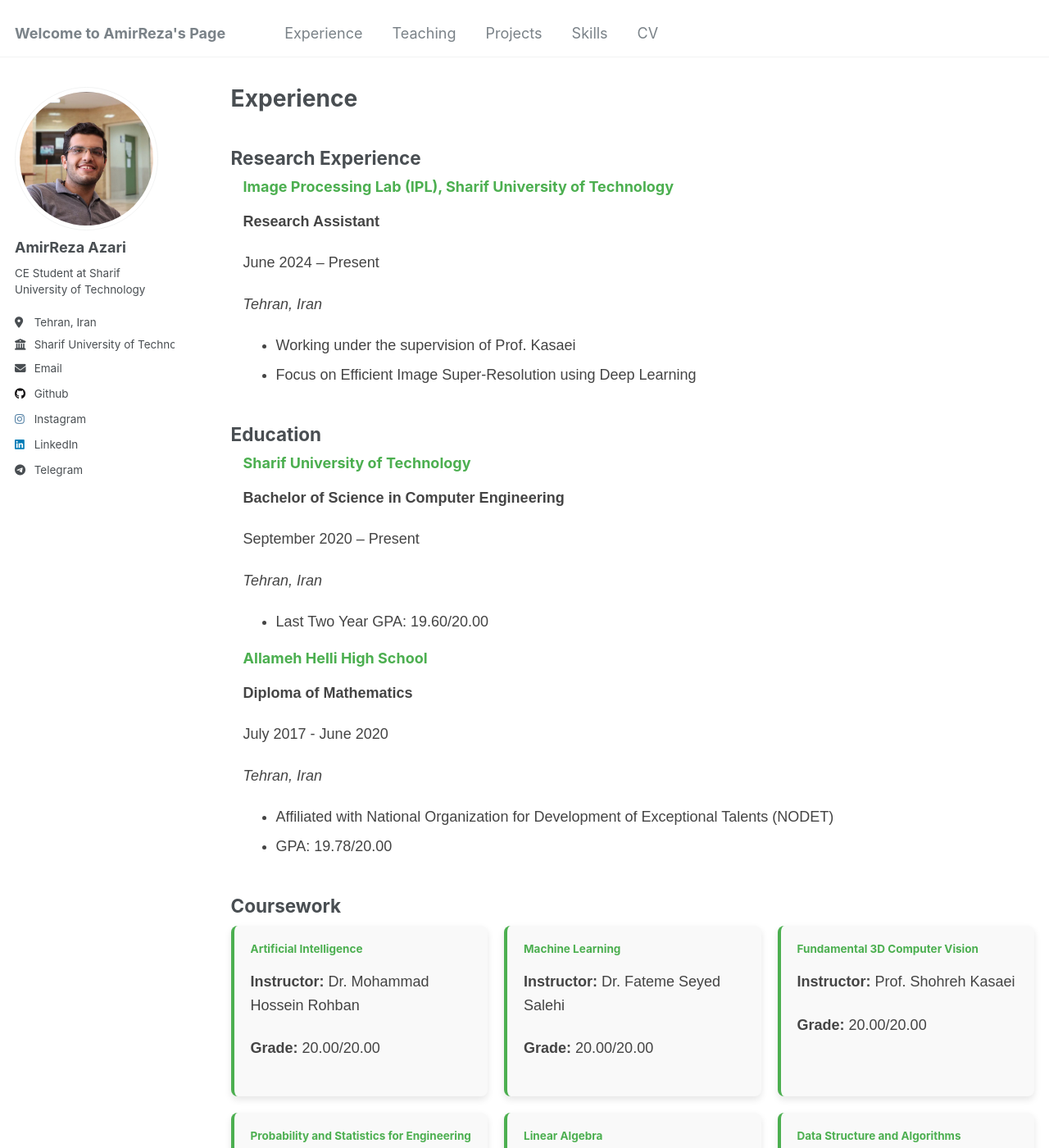
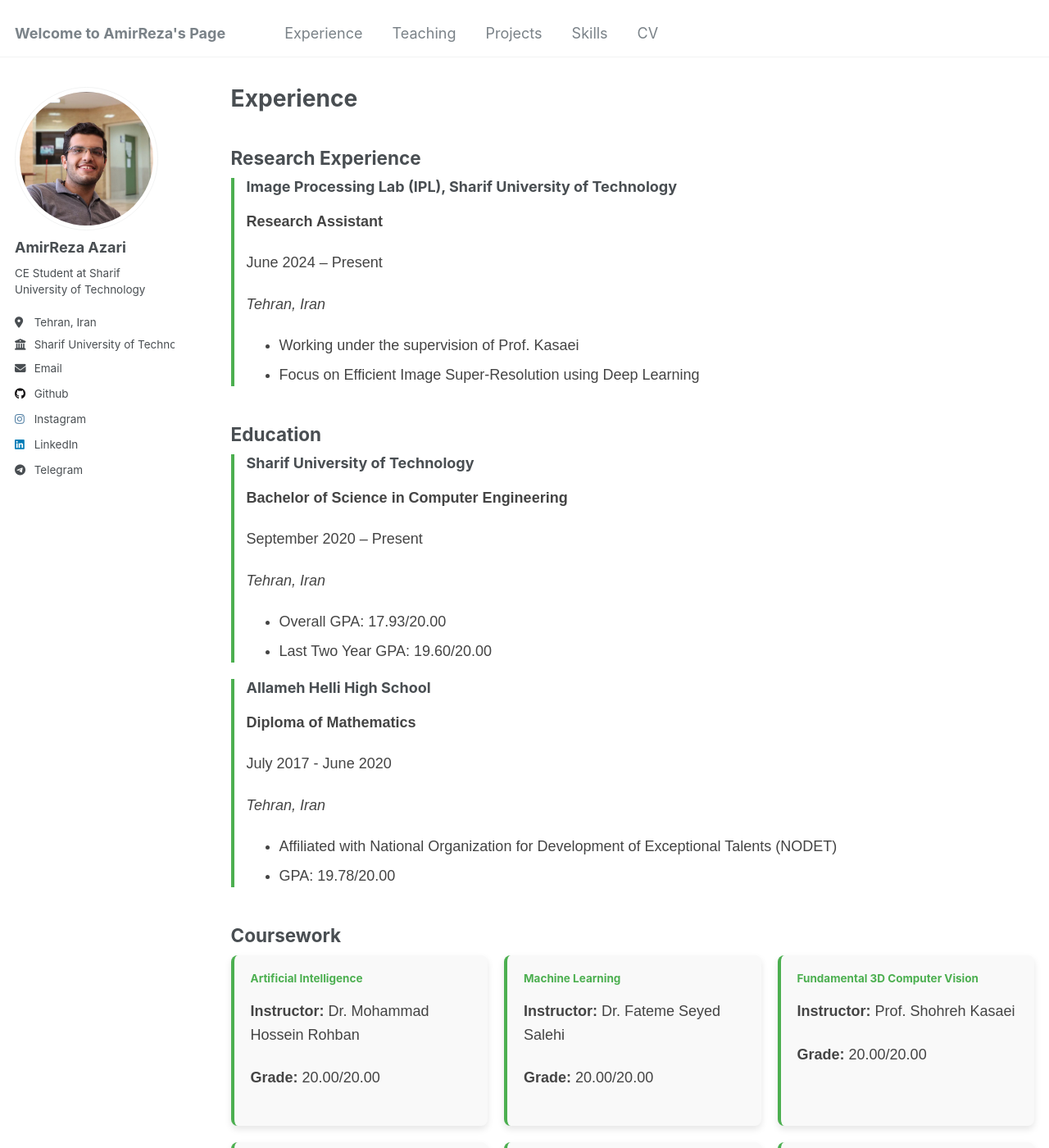
Before and after one commit to Amirreza81/Amirreza81.github.io, a Jekyll site: the page built from _pages/education.md, in a window 1280 px wide and 1400 px high. Shown: the whole window at 82% size. Built offline with Jekyll 4.4.1, drawn with Linux system fonts in a browser that asks for light colours; part of the change alters nothing that is shown.

Commit message:
edit exp page

```diff
--- a/_pages/education.md
+++ b/_pages/education.md
@@ -29,6 +29,7 @@ author_profile: true
     <p>September 2020 – Present</p>
     <p><em>Tehran, Iran</em></p>
     <ul>
+      <li>Overall GPA: 17.93/20.00</li>
       <li>Last Two Year GPA: 19.60/20.00</li>
     </ul>
   </div>
@@ -116,7 +117,7 @@ author_profile: true
 </div>
 
 <style>
-  /* Experience and Coursework Section Styles */
+  /* Experience Section without color */
   .experience-section {
     font-family: Arial, sans-serif;
     margin-bottom: 20px;
@@ -124,18 +125,18 @@ author_profile: true
   .exp-item {
     padding-left: 15px;
     margin-bottom: 20px;
+    border-left: 4px solid #4CAF50;
   }
 
-  /* Titles for Research and Education */
+  /* Titles */
   .exp-item h3 {
     margin-top: 0;
-    color: #4CAF50;
   }
   .exp-item p, .exp-item li {
     color: #444;
   }
 
-  /* Coursework styling as cards */
+  /* Coursework as cards */
   .coursework-section {
     display: grid;
     grid-template-columns: repeat(3, 1fr); /* نمایش ۳ کارت در هر ردیف */
```
